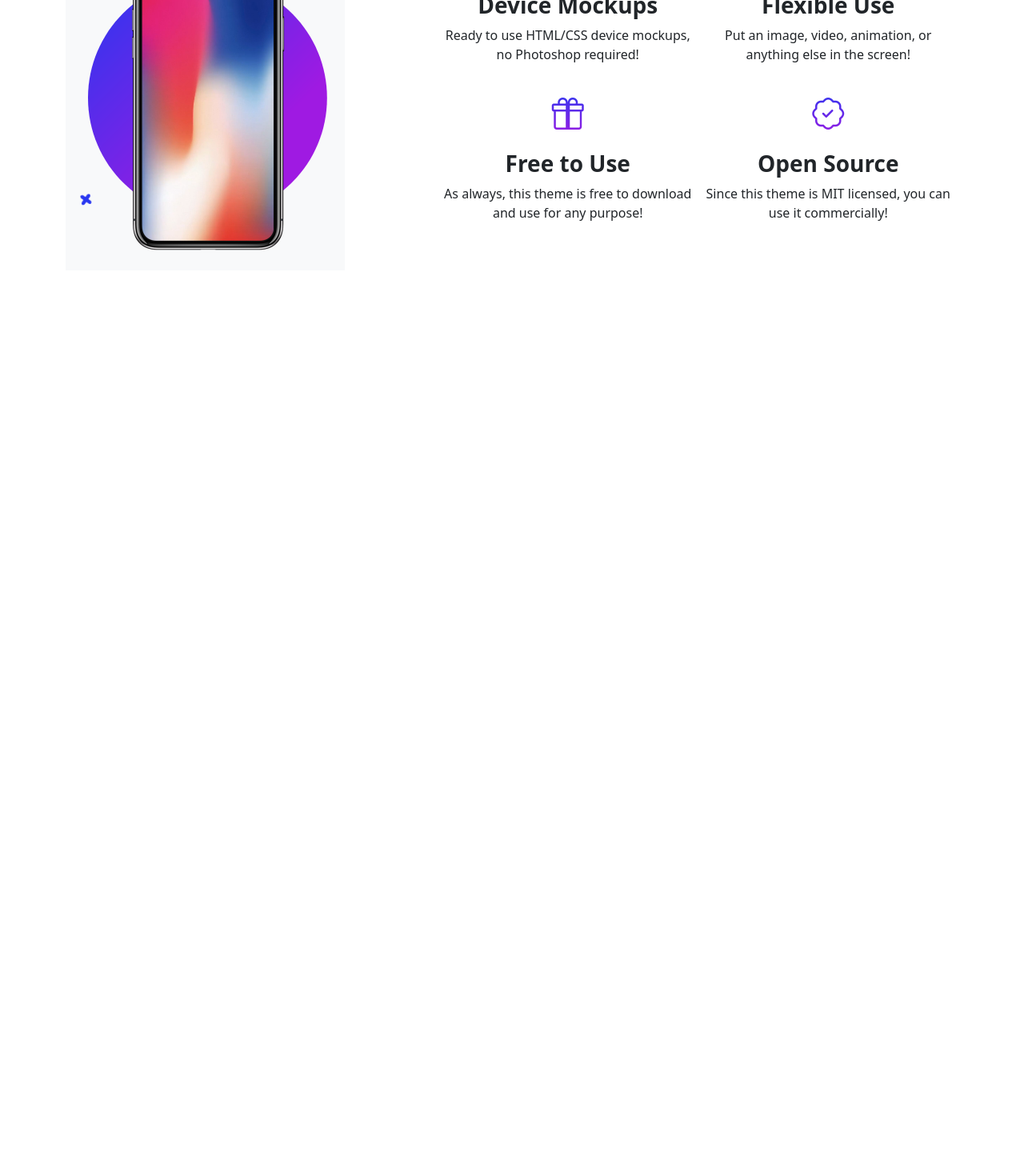
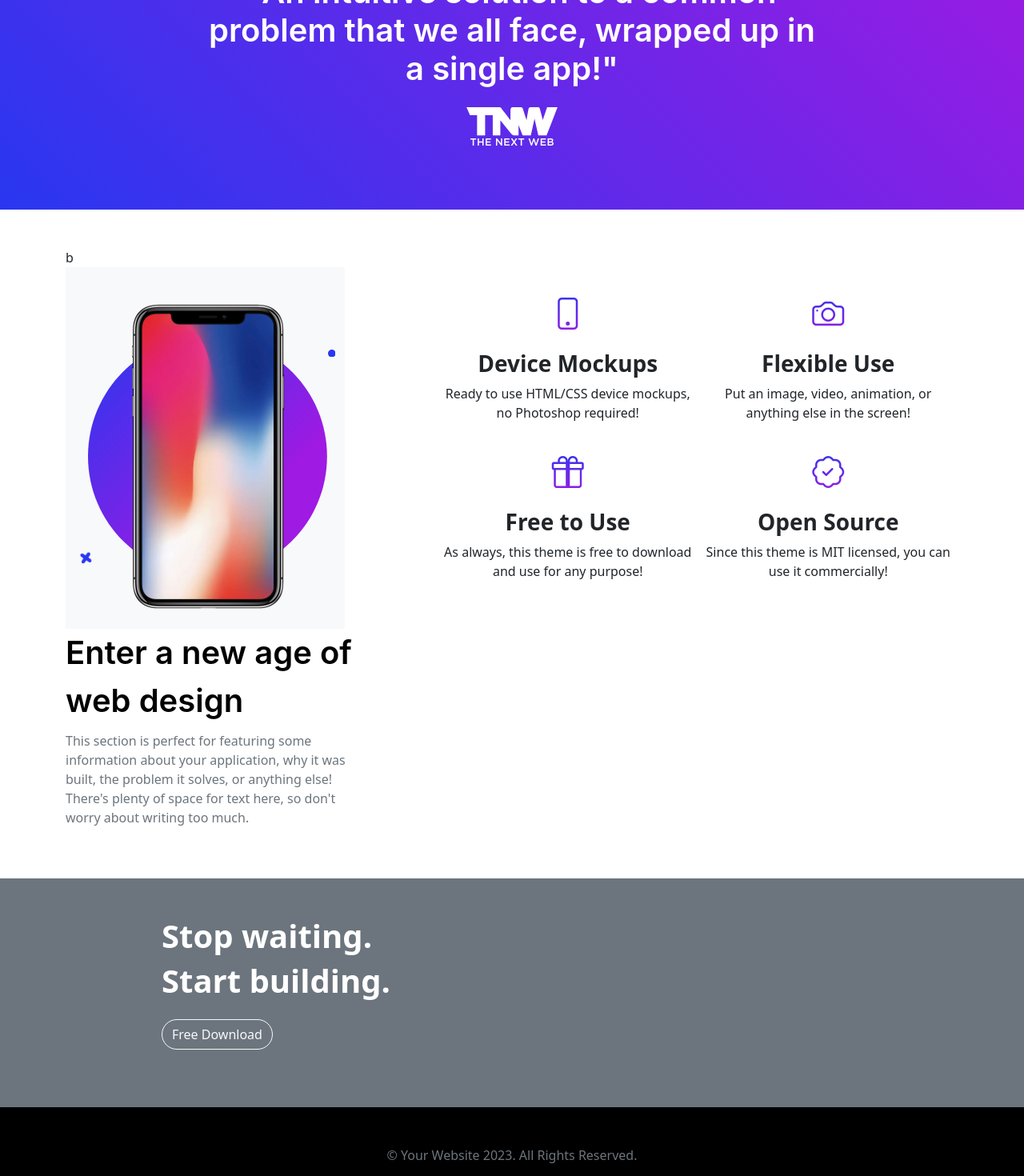
Before and after one commit to sumeetCodes/First-React-Project, a React (Create React App) app: page / in a window 1280 px wide. Shown: the part 720-2190 px from the top of the page at 80% size. Before the commit the page ends 1058 px from the top, so only its background shows below. Built offline with nearby package versions, Linux system fonts and the light colour scheme.

Commit message:
file updated

```diff
--- a/src/App.js
+++ b/src/App.js
@@ -5,12 +5,32 @@ import "bootstrap/dist/css/bootstrap.min.css";
 import "bootstrap/dist/js/bootstrap.bundle.min";
 import 'bootstrap-icons/font/bootstrap-icons.css';
 
+import Header from './Components/Header_section/Header.jsx';
+import Herosection from './Components/Herosections/Herosection.jsx';
+import Quote from "./Components/QuoteSection/Quote.jsx"
+
+import WebDesign from "./Components/Webdesigns/WebDesign.jsx"
+import Cta from "./Components/Call_to_action/Cta.jsx"
+
+import Footer from "./Components/Footer_section/Footer.jsx"
+
+// feature import
+import Features from './Components/AppFeatures/Features.jsx';
 
 
 function App() {
   return (
     <>
 
+    <Header />
+<Herosection />
+<Quote />
+<Features />
+<WebDesign />
+<Cta />
+{/* <AppBadge /> */}
+<Footer />
+
     </>
   );
 }
--- a/src/components/AppFeatures/Features.jsx
+++ b/src/components/AppFeatures/Features.jsx
@@ -1,13 +1,14 @@
 
 
 import './Features.css'
+// import Mobileimgs from './MobileImages/Mobileimage.jsx';
 import Mobileimgs from '../MobileImages/Mobileimage.jsx';
 
 const Features = () => {
   return (
     <>
 
-      <div className="container mt-5">
+      <div className="container mt-5">b
         <div className="row">
           <div className="d-flex align-items-center justify-content-between flex-wrap">
 
--- a/src/components/App_badge_section/AppBadge.jsx
+++ b/src/components/App_badge_section/AppBadge.jsx
@@ -1,5 +1,5 @@
 
-import DownloadStoreImg from "../DownloadStore/DownloadStoreimg";
+
 import "./AppBadge.css"
 
 const AppBadge = () => {
@@ -13,7 +13,7 @@ const AppBadge = () => {
                         <div class="mt-5 w-75 badge_heading text-white mb-4">
                            Get the app now!
                            <div className="mt-3">
-                           <DownloadStoreImg />
+
                            </div>
 
                            </div>
--- a/src/index.js
+++ b/src/index.js
@@ -2,13 +2,6 @@
   import ReactDOM from 'react-dom/client';
   import './index.css';
   import App from './App';
-import Header from './Components/Header_section/Header.jsx';
-import Herosection from './Components/Herosections/Herosection.jsx';
-
-import Features from './components/AppFeatures/Features.jsx';
-
-
-
 
 
   const root = ReactDOM.createRoot(document.getElementById('root'));
@@ -21,11 +14,6 @@ import Features from './components/AppFeatures/Features.jsx';
     {/* App and Header are the components */}
 
     <App />
-<Header />
-<Herosection />
-
-<Features />
-
 
     </>
 
```
